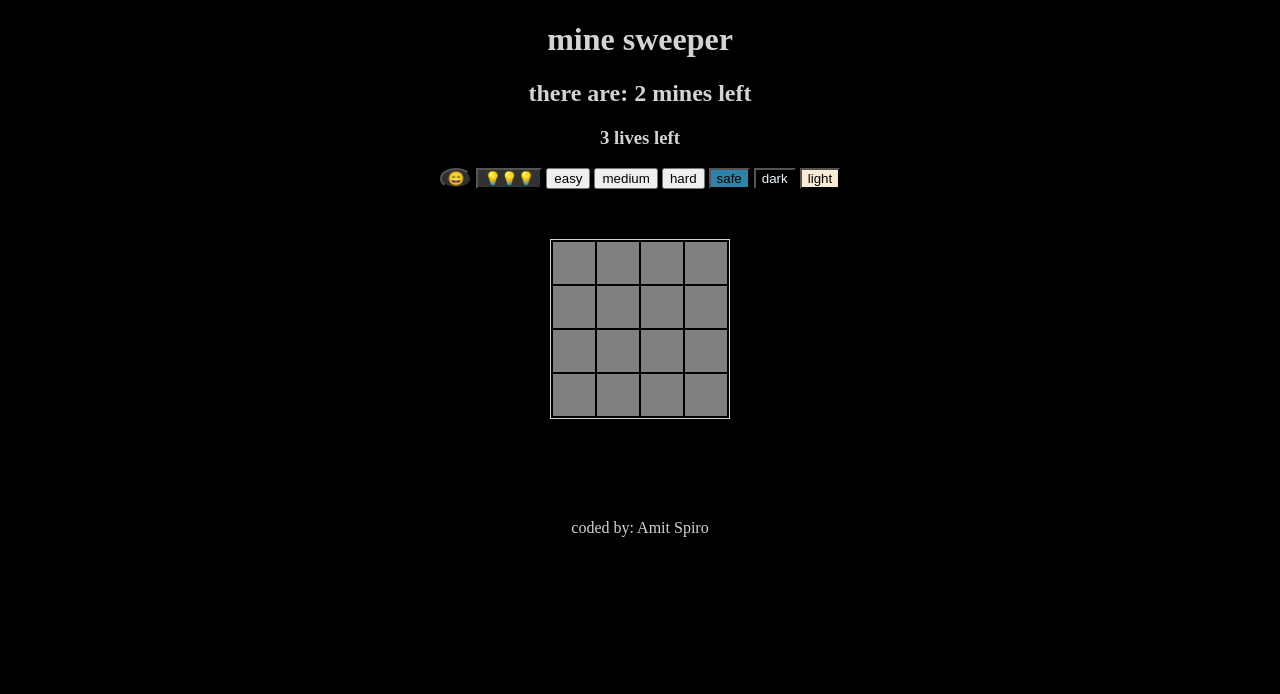
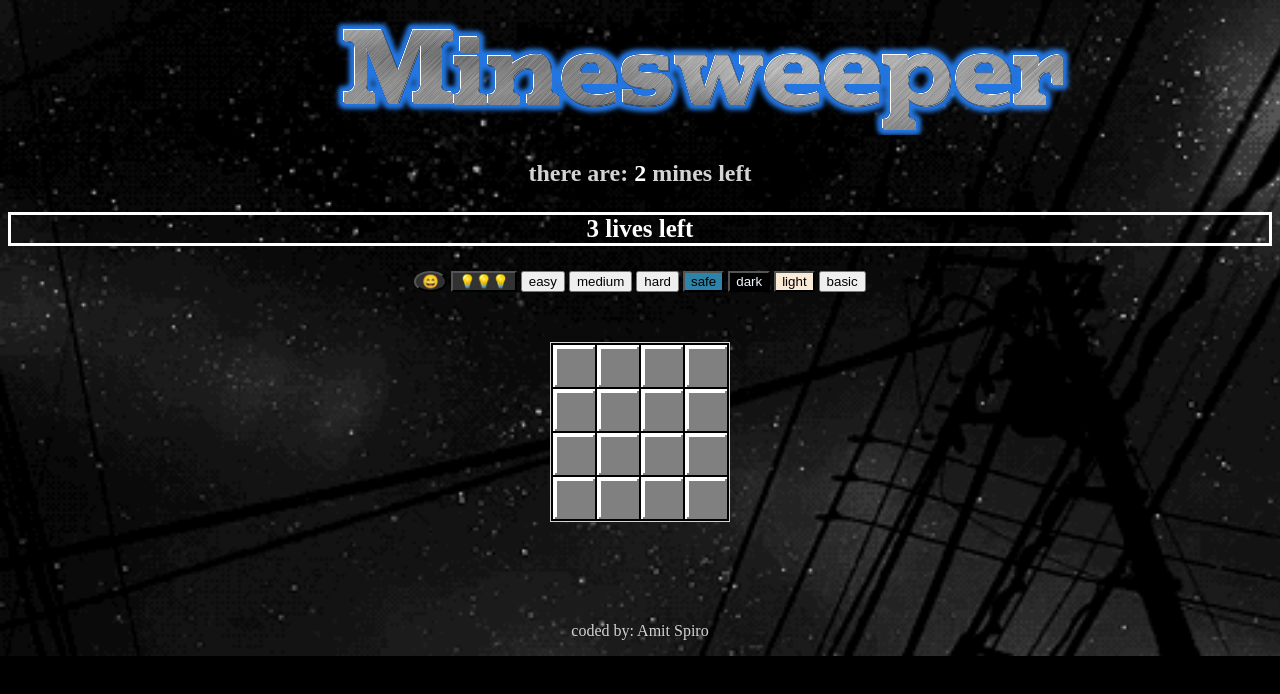
Before and after one commit to amitspiro/sprint1-2024, a plain HTML site: page index.html in a window 1280 px wide. Both pictures are taken after a click on the button "dark". Drawn offline with Linux system fonts and the light colour scheme.

Commit message:
upload_bon

```diff
--- a/css/app.css
+++ b/css/app.css
@@ -2,6 +2,27 @@ body {
     background-color: rgb(0, 0, 0);
 	text-align: center;
 	color: lightgray;
+	background-repeat: no-repeat;
+	background-size: cover;
+
+}
+.header{
+	/* border-radius: 50px; */
+	background-image:url("../img/title.png");
+	height: 125px;
+	background-repeat: no-repeat;
+	margin-left: 25%;
+	margin-top: 10px;
+}
+h2{
+	margin-top: 25px;
+}
+h3{
+	color: rgb(255, 255, 255);
+	/* color: rgb(145, 20, 20); */
+	border-style: solid;
+	border-color: rgb(255, 255, 255);
+	font-size: 25px;
 }
 
 footer{
@@ -22,6 +43,8 @@ table {
     border-color: aquamarine;
     background-color: grey;
 	cursor: pointer;
+	box-shadow: inset 2px 2px #FFFFFF, inset -2px -2px #808080, inset 4px 4px #FFFFFF, inset -4px -4px #808080;
+
 
 }
 .restartBtn{
@@ -32,7 +55,6 @@ table {
 }
 .hints{
 	cursor: pointer;
-	/* border-radius: 100%; */
 	background-color: rgb(50, 50, 50);
 }
 
@@ -43,7 +65,6 @@ table {
 
 .almost{
 	background-color: rgb(177, 176, 176);
-	/* background-color: rgba(177, 176, 176, 0.723); */
 
 }
 
@@ -67,3 +88,8 @@ table {
 	cursor: pointer;
 
 }
+.btn{
+	cursor: pointer;
+	/* box-shadow: inset 2px 2px #FFFFFF, inset -2px -2px #808080, inset 4px 4px #FFFFFF, inset -4px -4px #808080; */
+
+}
--- a/index.html
+++ b/index.html
@@ -7,17 +7,20 @@
     <link rel="stylesheet" href="css/app.css">
 </head>
 <body onload="onInit()">
-    <h1>mine sweeper</h1>
-    <h2 >there are: <span class="negmine"></span> mines left</h2>
+    <div class="header"></div>
+    <!-- <h1 class="btn">mine sweeper</h1> -->
+    <h2>there are: <span class="negmine btn"></span> mines left</h2>
     <h3><span class="lives"></span> lives left</h3>
-     <button onclick="restart()" class="restartBtn">😄</button>
-     <button onclick="hintsOn()" class="hints">hints</button>
-     <button onclick="easyLevel()" class="level easy">easy</button>
-     <button onclick="mediumLevel()" class="level medium">medium</button>
-     <button onclick="hardLevel()" class="level hard">hard</button>
-     <button onclick="safe()" class="safe">safe</button>
-     <button onclick="dark()" class="dark">dark</button>
-     <button onclick="light()" class="light">light</button>
+     <button onclick="restart()" class="restartBtn btn">😄</button>
+     <button onclick="hintsOn()" class="hints btn">hints</button>
+     <button onclick="easyLevel()" class="level easy btn">easy</button>
+     <button onclick="mediumLevel()" class="level medium btn">medium</button>
+     <button onclick="hardLevel()" class="level hard btn">hard</button>
+     <button onclick="safe()" class="safe btn">safe</button>
+     <button onclick="dark()" class="dark btn">dark</button>
+     <button onclick="light()" class="light btn">light</button>
+     <button onclick="basic()" class="basic btn">basic</button>
+     <!-- <button onclick="ex()" class="ex btn">exterminate</button> -->
 
     <div class="board-container"></div>
     <footer>
--- a/js/game.js
+++ b/js/game.js
@@ -74,7 +74,7 @@ function renderBoard(mat) {
     strHTML += "<tr>";
     for (var j = 0; j < mat[0].length; j++) {
       const className = `cell cell-${i}-${j}`;
-      const elCell = document.querySelector(`.cell-${i}-${j}`);
+      // const elCell = document.querySelector(`.cell-${i}-${j}`);
 
       strHTML += `<td oncontextmenu="onCellMarked(${i},${j})" onclick="onCellClicked(${i},${j})" class="${className}">`;
       // strHTML += `<td oncontextmenu="onCellMarked(${elCell},${i},${j})" onclick=" header(${location}), onCellClicked(${cell},${i},${j})" class="${className}">`;
@@ -409,6 +409,9 @@ function gameLoser() {
   elBtn.innerHTML='restart'
   showMines(gBoard)
   alert("you losttttt! try again?");
+  const elBody=document.querySelector('body')
+  elBody.style.backgroundColor='black'
+  elBody.style.backgroundImage="url('img/exp.gif')"
 }
 function showMines(board){
   for(var i=0;i<board.length;i++){
@@ -458,7 +461,7 @@ cell.innerHTML=EMPTY_IMG
 function getEmptyCell() {
   var locations = [];
   while (gSafeCounter > 0) {
-    for (var i = 0; i < gBoard.length; i++)
+    for (var i = 0; i < gBoard.length; i++){
       for (var j = 0; j < gBoard[0].length; j++) {
         // console.log(locations);
         if (gBoard[i][j].isMine) continue;
@@ -468,6 +471,7 @@ function getEmptyCell() {
       }
     gSafeCounter--;
   }
+}
   if (!locations.length) return;
   return locations[[getRandomInt(0, locations.length - 1)]];
 }
@@ -475,12 +479,58 @@ function getEmptyCell() {
 function dark(){
   const elBody=document.querySelector('body')
   elBody.style.backgroundColor='black'
+  elBody.style.backgroundImage="url('img/ddd.gif')"
+  const elTitle=document.querySelector('h3')
+  elTitle.style.color='white'
+  const elBtn= document.querySelector('.btn')
+  elBtn.style.color='white'
 }
 
 function light(){
   const elBody=document.querySelector('body')
   elBody.style.backgroundColor='antiquewhite'
+  elBody.style.backgroundImage="url('img/ggg.gif')"
+  const elBtn= document.querySelector('.btn')
+  elBtn.style.color='black'
+  const elTitle=document.querySelector('h3')
+  elTitle.style.color='black'
 }
+
+function basic(){
+  const elBtn= document.querySelector('.btn')
+  elBtn.style.color='white'
+  const elTitle=document.querySelector('h3')
+  elTitle.style.color='white'
+  const elBody=document.querySelector('body')
+  elBody.style.backgroundColor='black'
+  elBody.style.backgroundImage="none"
+
+}
+// function ex(){
+//   console.log('lol')
+//   for(var i=0;i<3;i++){
+// var location = getMineCell()
+// console.log(location);
+// gBoard[location.i][location.j].isMine===false
+//   }
+//   updateBoardMinesCount(gBoard)
+// }
+// function getMineCell() {
+//   var locations = [];
+
+//     for (var i = 0; i < gBoard.length; i++){
+//       for (var j = 0; j < gBoard[0].length; j++) {
+//         // console.log(locations);
+//         if (gBoard[i][j].isMine==false) continue;
+//         if (gBoard[i][j].isShown) continue;
+//         // console.log(gBoard[i][j])
+//         locations.push({ i: i, j: j });
+
+//   }
+//   // if (!locations.length) return;
+//   return locations[[getRandomInt(0, locations.length - 1)]];
+// }
+// }
 
 // function updateLastUser(){
 // var newName=prompt(`${gLastUser} was the last player. \מ try to beat his ${gLastScore} score! \מ  whats ur name?`)
```
Also changed, not shown: img/ddd.gif (added), img/moon.webp (added), img/title.png (added), img/tunnel.webp (added), 3 other files.
